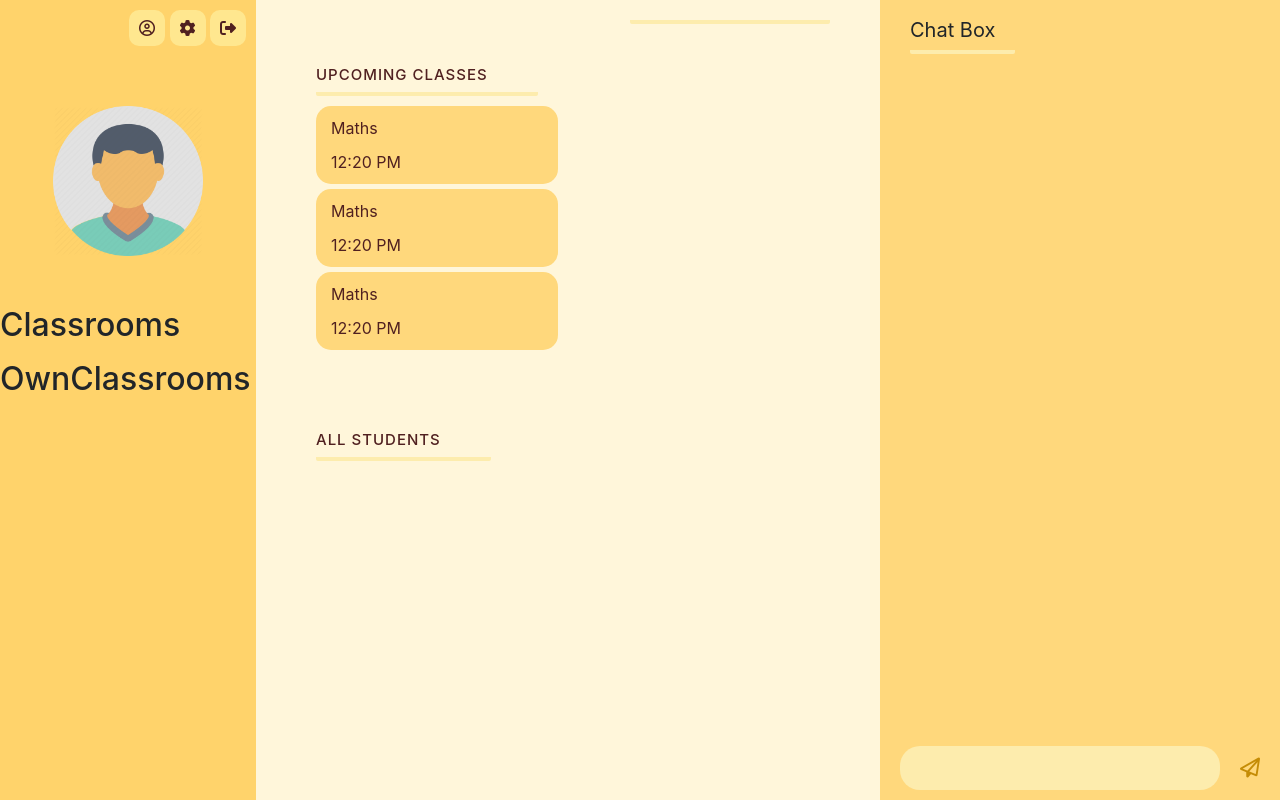
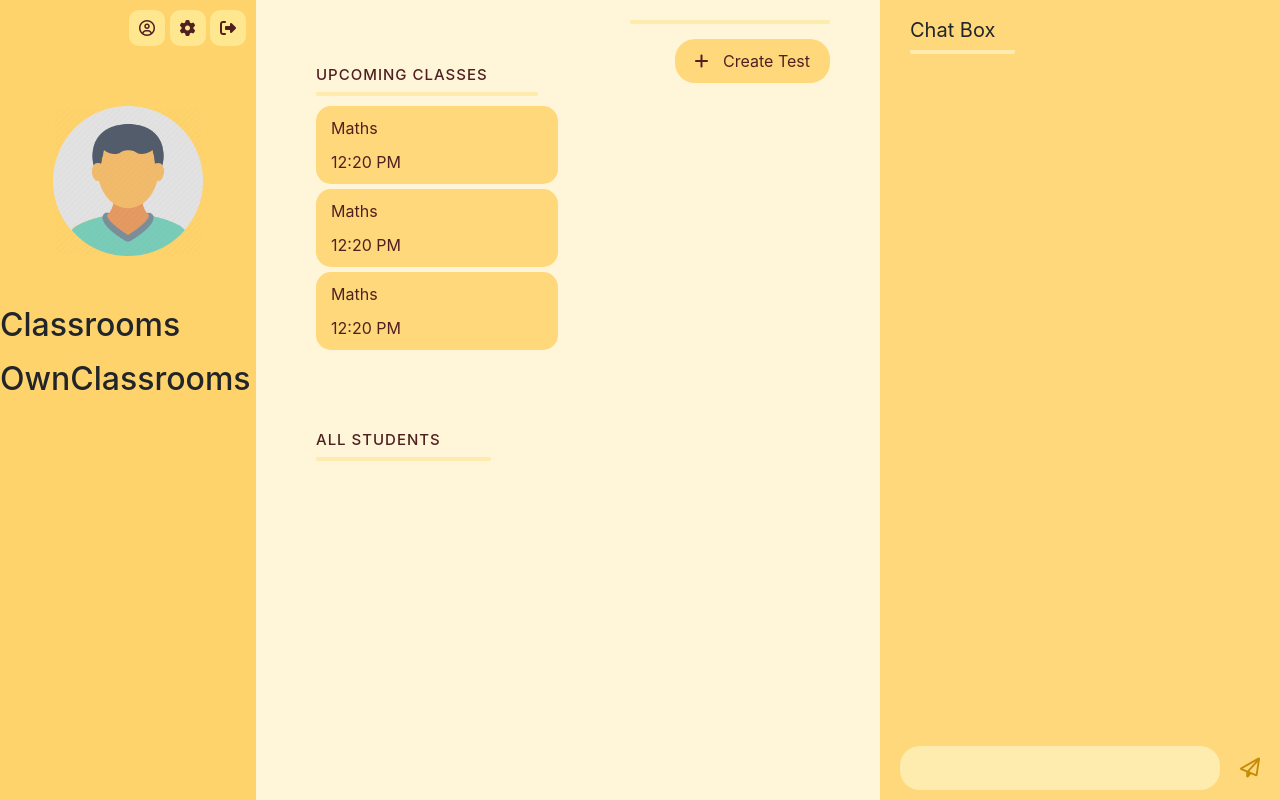
Before and after one commit to Rahul-Yadav-00/Eduthon-Rose-Repo, a Django app: template template/classroom/ownclass.html in a window 1280 px wide. Run offline with Django 3.2, Linux system fonts and the light colour scheme; the template is opened without the code that fills it, so the values that code supplies are empty; some libraries are stand-ins or nearby versions.

Commit message:
create test button is created

```diff
--- a/template/classroom/ownclass.html
+++ b/template/classroom/ownclass.html
@@ -135,7 +135,15 @@
                                 </div>
                             </div>
                         </div>
-                        <div class="classroom-col"></div>
+                        <div class="classroom-col">
+                            <div class="create-test" style="padding:5px; align-items: center; display:flex; justify-content:flex-end; padding-right:50px;">
+                                <div style="cursor: pointer; border-radius: 20px; width: fit-content; padding:10px 20px; background-color: #ffd87c;">
+                                    <i class="fas fa-plus"></i>
+                                    <a href="/classroom/createtest/{{classroom.classCode}}"
+                                    style="padding-left:10px; text-decoration: none; color:#502020">Create Test</a>
+                                </div>
+                            </div>
+                        </div>
                     </div>
                 </div>
             </div>
```
